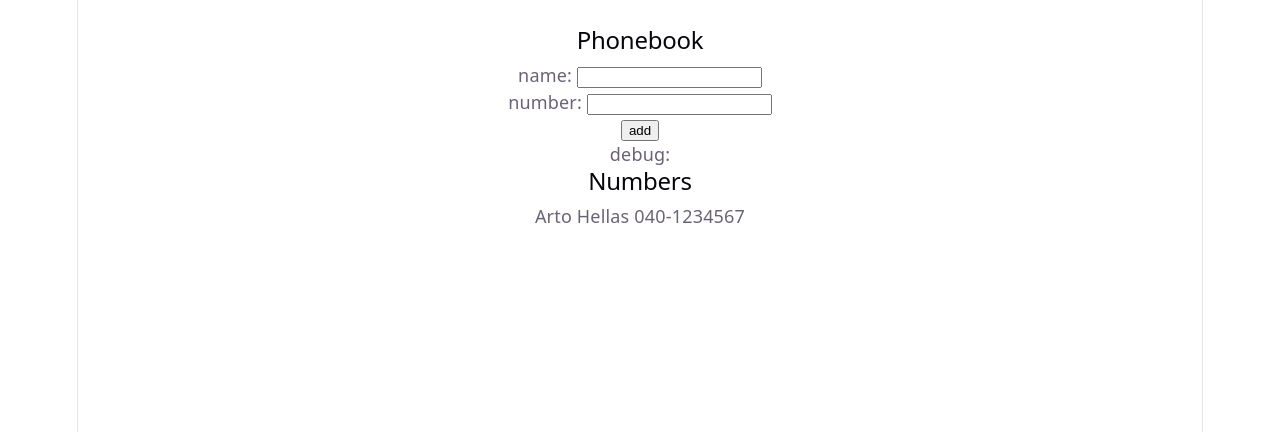
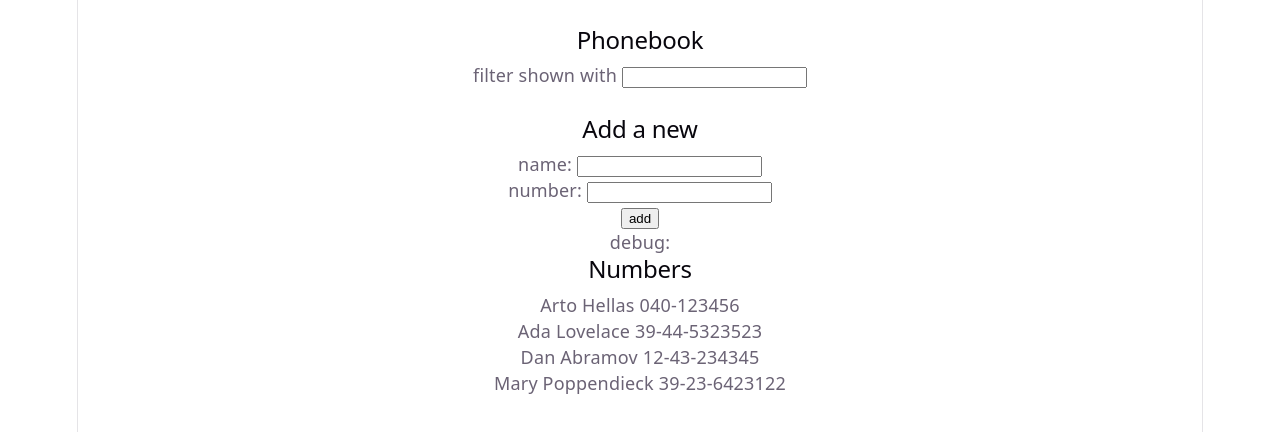
Before and after one commit to Hamser1001/fullstackopen, a React (Vite) app in the folder part2/phonebook/: page / in a window 1280 px wide. Shown: the top 432 px of the page. Built offline with nearby package versions, Linux system fonts and the light colour scheme.

Commit message:
fix the id problem by adding the length + 1 in the set function for persons

```diff
--- a/part2/phonebook/src/App.jsx
+++ b/part2/phonebook/src/App.jsx
@@ -3,8 +3,12 @@ import { useState } from "react";
 
 const App = () => {
   const [persons, setPersons] = useState([
-    { name: "Arto Hellas", number: "040-1234567" },
+    { name: "Arto Hellas", number: "040-123456", id: 1 },
+    { name: "Ada Lovelace", number: "39-44-5323523", id: 2 },
+    { name: "Dan Abramov", number: "12-43-234345", id: 3 },
+    { name: "Mary Poppendieck", number: "39-23-6423122", id: 4 },
   ]);
+
   const [newName, setNewName] = useState("");
   const [newNumber, setNewNumber] = useState("");
 
@@ -23,16 +27,38 @@ const App = () => {
       return;
     }
 
-    setPersons(persons.concat({ name: newName, number: newNumber }));
+    setPersons(
+      persons.concat({
+        name: newName,
+        number: newNumber,
+        id: persons.length + 1,
+      }),
+    );
     setNewName("");
     setNewNumber("");
   };
 
+  const filterSearch = (event) => {
+    const searched = event.target.value.toLowerCase();
+
+    const result = persons.filter((person) =>
+      person.name.toLowerCase().includes(searched),
+    );
+
+    console.log(result);
+    return result;
+  };
 
   return (
     <div>
       <br />
       <h2>Phonebook</h2>
+      <div>
+        filter shown with <input onChange={filterSearch} />
+      </div>
+      <br />
+      <h2>Add a new</h2>
+
       <form>
         <div>
           name: <input onChange={handleNameChange} />
@@ -48,8 +74,8 @@ const App = () => {
         <div>debug: {newName}</div>
       </form>
       <h2>Numbers</h2>
-      {persons.map((person, id) => (
-        <p key={id}>
+      {persons.map((person) => (
+        <p key={person.id}>
           {person.name} {person.number}
         </p>
       ))}
```
